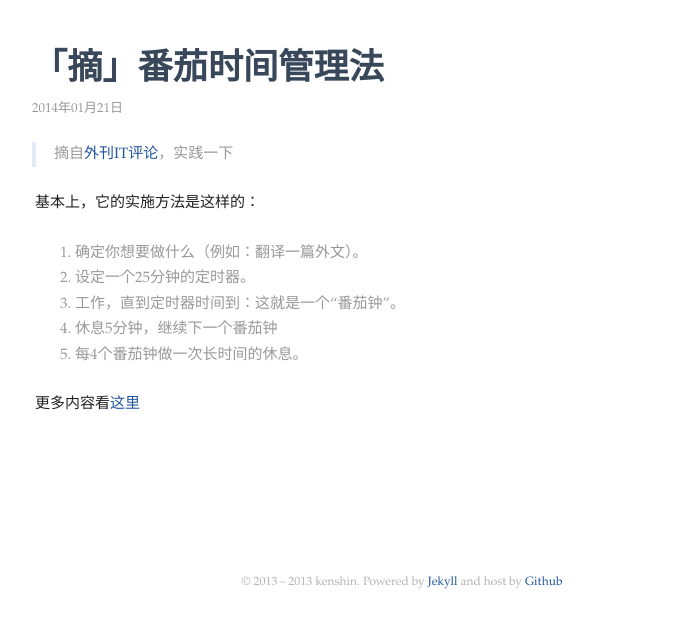
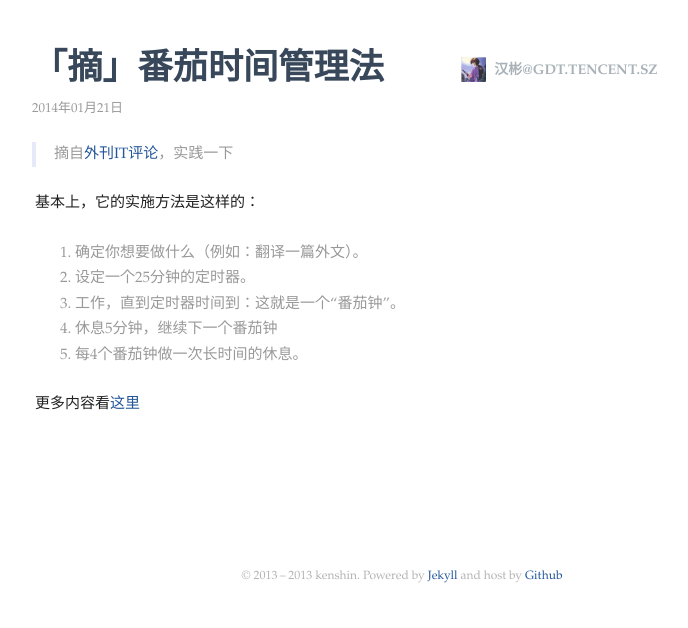
Before and after one commit to kenshinlin/archives, a Jekyll site: the page built from _posts/2014-1-21-tomatoTimer.md, in a window 1280 px wide. Shown: the top 628 px of the page, without its empty margins (238-926 px from the left). Built offline with Jekyll 4.4.1, drawn with Linux system fonts in a browser that asks for light colours; comment, search, counter and statistics services are not loaded.

Commit message:
Update post_layout.html

```diff
--- a/_layouts/post_layout.html
+++ b/_layouts/post_layout.html
@@ -18,6 +18,14 @@
 
           　　　　   <!--disqus_thread-->
           　　　　   <div id="disqus_thread"></div>
+          　　　　   <div class="info">
+                     <div class="info_section">
+                                 <a href="/" class="avatar">
+                                         <img src="/img/Avatar.png" />
+                                    <span>汉彬@GDT.TENCENT.SZ</span>
+                            </a>
+                      </div>
+                  <div>
 　　　　      </div>
 　　　　    </div>
         </div>
```
